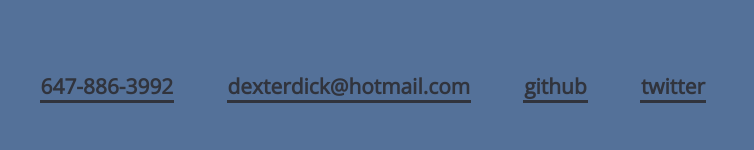
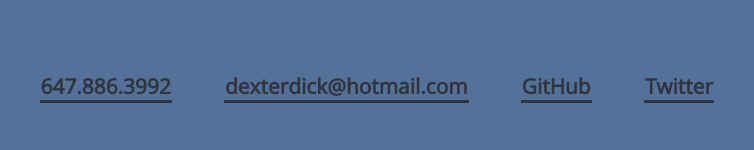
Before and after one commit to DexterDick/Dexter-Portfolio, a plain HTML site: page index.html in a window 1280 px wide. Shown: the part 2066-2216 px from the top of the page, 228-982 px from the left. Drawn offline with nearby package versions, Linux system fonts and the light colour scheme.

Commit message:
udated footer text in html

```diff
--- a/index.html
+++ b/index.html
@@ -100,12 +100,12 @@
           <div class="label"><h5>Contact Me</h5></div>
           <div>
             <ul>
-              <li><a href="tel:+6478863992">647-886-3992</a></li>
+              <li><a href="tel:+6478863992">647.886.3992</a></li>
               <li>
                 <a href="mailto:dexterdick@hotmail.com">dexterdick@hotmail.com</a>
               </li>
-              <li><a href="https://github.com//">github</a></li>
-              <li><a href="#">twitter</a></li>
+              <li><a href="https://github.com//">GitHub</a></li>
+              <li><a href="#">Twitter</a></li>
             </ul>
           </div>
         </footer>
```
